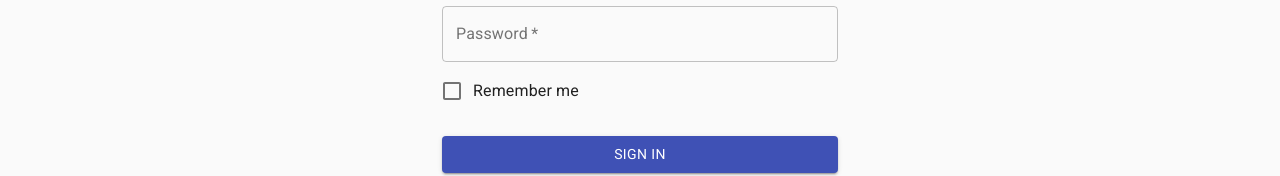
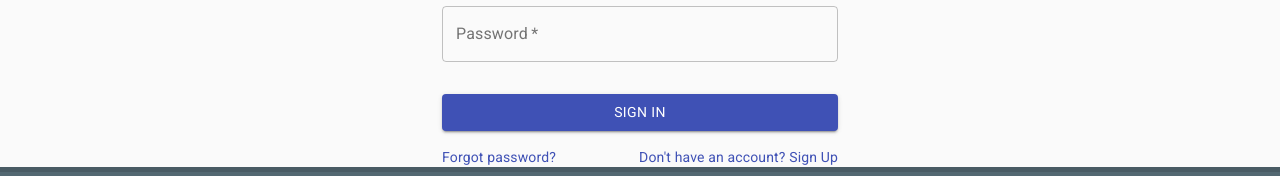
Before and after one commit to mehrsobir/react, a React (Create React App) app: page /login in a window 1280 px wide. Shown: the part 316-492 px from the top of the page. Built offline with nearby package versions, Linux system fonts and the light colour scheme.

Commit message:
oxios csrftoken

```diff
--- a/package.json
+++ b/package.json
@@ -10,6 +10,7 @@
     "@testing-library/user-event": "^12.8.3",
     "axios": "^0.21.4",
     "fontsource-roboto": "^4.0.0",
+    "js-cookie": "^3.0.1",
     "material-ui-search-bar": "^1.0.0",
     "react": "^17.0.2",
     "react-dom": "^17.0.2",
--- a/src/App.js
+++ b/src/App.js
@@ -14,7 +14,6 @@ function App() {
 	});
 
 	useEffect(() => {
-	console.log('Token ' + localStorage.getItem('Token'))
 		axiosInstance.get('/')
 		.then((res) => {
 			const allPosts = res.data;
--- a/src/axios.js
+++ b/src/axios.js
@@ -1,5 +1,6 @@
 import axios from 'axios';
-
+axios.defaults.xsrfHeaderName = "X-CSRFTOKEN";
+axios.defaults.xsrfCookieName = "csrftoken";
 const baseURL = 'http://127.0.0.1:8000/';
 
 const axiosInstance = axios.create({
@@ -7,8 +8,7 @@ const axiosInstance = axios.create({
 	timeout: 5000,
 	headers: {
 		Authorization: 'Token ' + localStorage.getItem('Token'),
-		'Content-Type': 'application/json',
-		accept: 'application/json',
+		'Content-Type': 'application/json'
 	},
 });
 
--- a/src/components/admin/create.js
+++ b/src/components/admin/create.js
@@ -72,8 +72,10 @@ export default function Create() {
 				...formData,
 				// Trimming any whitespace
 				[e.target.name]: e.target.value.trim(),
-				slug: slugify(e.target.value.trim()),
+				// eslint-disable-next-line
+				["slug"]: slugify(e.target.value.trim()),
 			});
+
 		} else {
 			updateFormData({
 				...formData,
--- a/src/components/auth/login.js
+++ b/src/components/auth/login.js
@@ -6,8 +6,6 @@ import Avatar from '@material-ui/core/Avatar';
 import Button from '@material-ui/core/Button';
 import CssBaseline from '@material-ui/core/CssBaseline';
 import TextField from '@material-ui/core/TextField';
-import FormControlLabel from '@material-ui/core/FormControlLabel';
-import Checkbox from '@material-ui/core/Checkbox';
 import Link from '@material-ui/core/Link';
 import Grid from '@material-ui/core/Grid';
 import Typography from '@material-ui/core/Typography';
@@ -53,6 +51,8 @@ export default function SignIn() {
 	const handleSubmit = (e) => {
 		e.preventDefault();
 
+	    console.log(formData.email)
+	    console.log(formData.password)
 		axiosInstance
 			.post(`user/login/`, {
 				username: formData.email,
@@ -101,10 +101,6 @@ export default function SignIn() {
 						autoComplete="current-password"
 						onChange={handleChange}
 					/>
-					<FormControlLabel
-						control={<Checkbox value="remember" color="primary" />}
-						label="Remember me"
-					/>
 					<Button
 						type="submit"
 						fullWidth
--- a/src/components/auth/logout.js
+++ b/src/components/auth/logout.js
@@ -6,11 +6,7 @@ export default function SignUp() {
 	const history = useHistory();
 
 	useEffect(() => {
-//		const response = axiosInstance.post('user/logout/blacklist/', {
-//			refresh_token: localStorage.getItem('refresh_token'),
-//		});
-		localStorage.removeItem('access_token');
-		localStorage.removeItem('refresh_token');
+		localStorage.removeItem('Token');
 		axiosInstance.defaults.headers['Authorization'] = null;
 		history.push('/login');
 	});
--- a/src/components/auth/register.js
+++ b/src/components/auth/register.js
@@ -64,8 +64,6 @@ export default function SignUp() {
 			})
 			.then((res) => {
 				history.push('/login');
-				console.log(res);
-				console.log(res.data);
 			});
 	};
 
```
Also changed, not shown: 1 other file (tests, documents, lock files or other folders).
